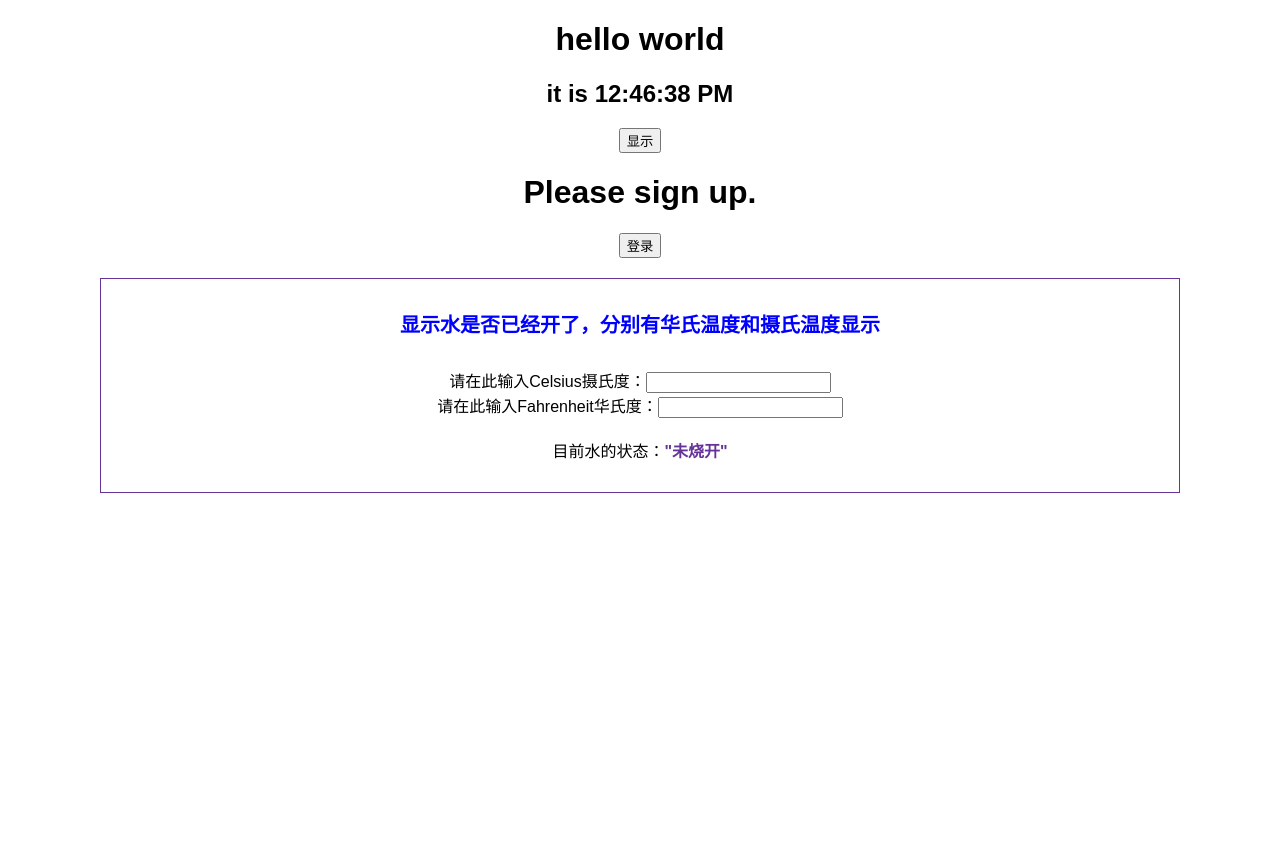
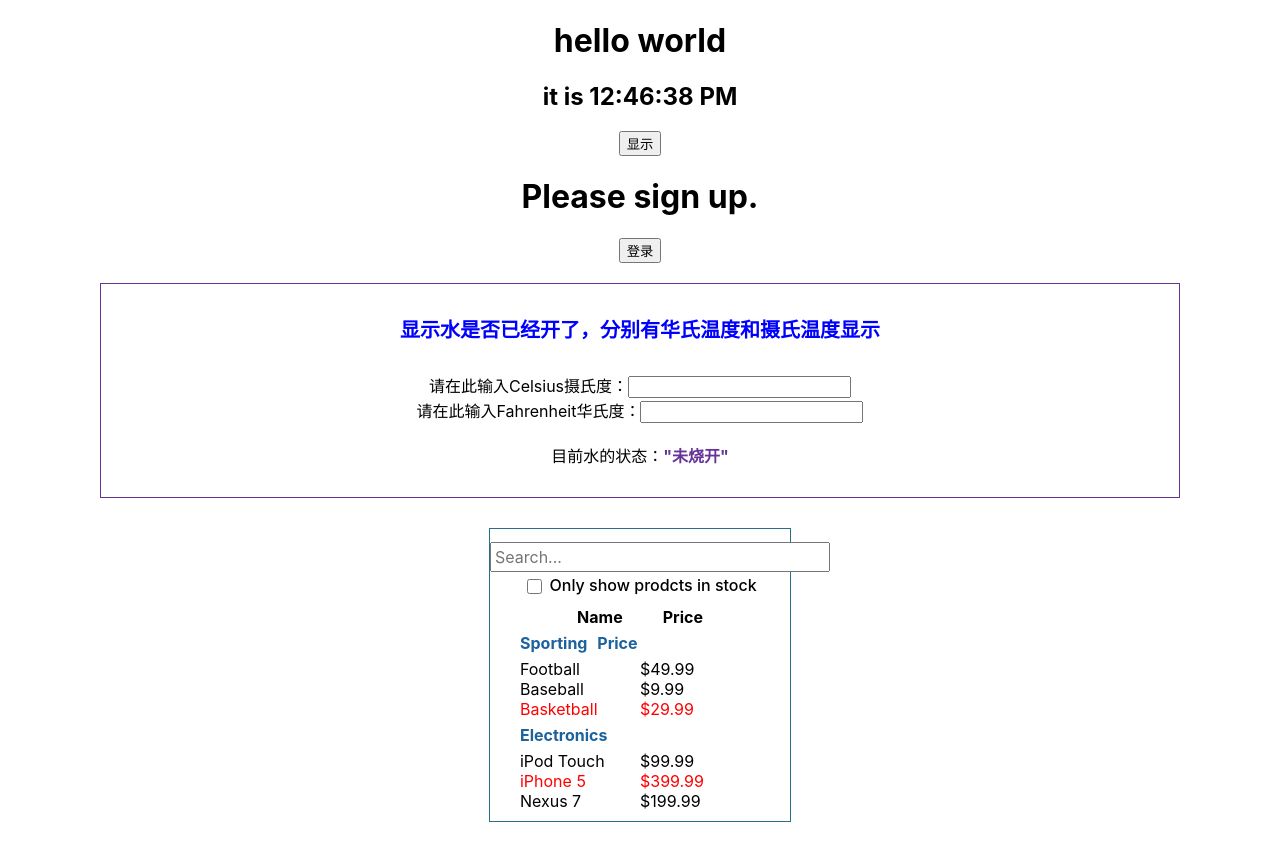
Before and after one commit to ChengMT/react-practice, a React (Create React App) app: page / in a window 1280 px wide. Before the commit the page ends 800 px from the top, so only its background shows below. Built offline with nearby package versions, Linux system fonts and the light colour scheme.

Commit message:
商品分类展示

```diff
--- a/src/App.js
+++ b/src/App.js
@@ -5,6 +5,7 @@ import Clock from './clock/clock.js';
 import Event from './event/envent.js';
 import IsLoggedIn from './isLoggedIn/isLoggedIn.js'
 import Temperature from './temperature/temperature.js';
+import FilterableProductTable from './productTable/filterableProductTable.js';
 
 class App extends Component {
   render() {
@@ -21,6 +22,7 @@ class App extends Component {
         <Event />
         <IsLoggedIn />
         <Temperature />
+        <FilterableProductTable />
       </div>
     );
   }
--- a/src/isLoggedIn/isLoggedIn.js
+++ b/src/isLoggedIn/isLoggedIn.js
@@ -5,6 +5,7 @@ class IsLoggedIn extends React.Component{
     constructor(props){
         super(props);
         this.state = {isloggedIn : true};
+
         this.handleClick = this.handleClick.bind(this);
     }
 
@@ -12,6 +13,7 @@ class IsLoggedIn extends React.Component{
         this.setState({
             isloggedIn : !this.state.isloggedIn
         })
+
     }
 
     render(){
--- /dev/null
+++ b/src/productTable/filterableProductTable.js
@@ -0,0 +1,45 @@
+// 包含整个示例
+import React ,{Component} from 'react';
+import './productTable.css';
+import SearchBar from './searchBar.js';
+import ProductTable from './productTable.js';
+
+
+
+
+class FilterableProductTable extends React.Component{
+    constructor(props){
+        super(props);
+        this.state={
+            search:'',
+            isToggled:false
+        }
+        this.isclick = this.isclick.bind(this);
+    }
+
+    isclick(){
+        this.setState({isToggled:!this.state.isToggled})
+    }
+
+    render(){
+        const list = [
+            {category: "Sporting Goods", price: "$49.99", stocked: true, name: "Football"},
+            {category: "Sporting Goods", price: "$9.99", stocked: true, name: "Baseball"},
+            {category: "Sporting Goods", price: "$29.99", stocked: false, name: "Basketball"},
+            {category: "Electronics", price: "$99.99", stocked: true, name: "iPod Touch"},
+            {category: "Electronics", price: "$399.99", stocked: false, name: "iPhone 5"},
+            {category: "Electronics", price: "$199.99", stocked: true, name: "Nexus 7"}
+        ];
+
+        const isToggled=this.state.isToggled;
+
+        return(
+            <div className='global'>
+                <SearchBar handelHidde={this.isclick}/>
+                <ProductTable list={list} isToggled={isToggled}/>
+            </div>
+        )
+    }
+}
+
+export default FilterableProductTable;
--- /dev/null
+++ b/src/productTable/productCategoryRow.js
@@ -0,0 +1,18 @@
+//  显示每个 类别 的标题
+import React ,{Component} from 'react';
+
+class ProductCategoryRow extends React.Component{
+    constructor(props){
+        super(props);
+    }
+
+    render(){
+        return(
+            <div className='ProductCategoryRow'>
+                {this.props.content}
+            </div>
+        )
+    }
+}
+
+export default ProductCategoryRow;
--- /dev/null
+++ b/src/productTable/productRow.js
@@ -0,0 +1,27 @@
+// 显示每个 产品 的行数据
+import React ,{Component} from 'react';
+
+class ProductRow extends React.Component{
+    constructor(props){
+        super(props);
+
+    }
+
+    render(){
+        // if(! this.props.productStocked){
+        //     document.getElementsByClassName('prodcutlist').item(0).style.backgroundColor = 'red';
+        // }
+        // console.log(document.getElementsByClassName('prodcutlist').style);
+        const productStocked = this.props.productStocked;
+
+        return(
+            <div className='ProductRow'>
+                <div className={productStocked ===false?'prodcutlistRed':'prodcutlist'}>{this.props.prodcutName}</div>
+                {/* <div className='prodcutlist'>{this.props.prodcutName}</div> */}
+                <div className={productStocked ===false?'prodcutlistRed':'prodcutlist'}>{this.props.prodcutPrice}</div>
+            </div>
+        )
+    }
+}
+
+export default ProductRow;
--- /dev/null
+++ b/src/productTable/productTable.css
@@ -0,0 +1,78 @@
+* {
+    font-family: -apple-system, BlinkMacSystemFont, "Segoe UI", Roboto,
+    "Helvetica Neue", Helvetica, "PingFang SC", "Hiragino Sans GB", "Microsoft YaHei",
+    SimSun, sans-serif;
+}
+
+
+/* 以下是searchBar的样式 */
+.search-table{
+    display: block;
+    font-size: 16px;
+    margin: 3px auto;
+    padding: 3px 3px;
+}
+
+.row{
+    text-align: center;
+}
+
+.radio{
+    height: 15px;
+    width: 15px;
+    vertical-align: middle;
+}
+
+.text{
+    font-size: 16px;
+    font-weight: 500;
+    padding: 3px 0;
+}
+
+/*以下是 ProductTable的样式 */
+.information{
+    padding: 10px 0 0 0;
+    font-size: 16px;
+    font-weight: bold;
+}
+
+.name{
+    padding: 0 40px 0 0;
+}
+
+/* 以下是 FilterableProductTable的样式 */
+.global{
+    width: 300px;
+    margin: 30px auto;
+    border: solid 1px rgb(40,112,136);
+    text-align: center;
+    padding: 10px 0;
+}
+
+/* 以下是 ProductCategoryRow  的样式 */
+.ProductCategoryRow{
+    color: rgb(28,98,157);
+    font-weight: bolder;
+    text-align: left;
+    margin: 6px 0 6px 30px;
+    word-spacing: 6px;
+}
+
+/* 以下是 ProductRow 的样式 */
+.ProductRow{
+    width: 245px;
+    margin: 0 auto;
+}
+
+.prodcutlist{
+    display: inline-block;
+    width: 49%;
+    text-align: left;
+}
+
+.prodcutlistRed{
+    display: inline-block;
+    width: 49%;
+    text-align: left;
+    color: red;
+}
--- /dev/null
+++ b/src/productTable/productTable.js
@@ -0,0 +1,66 @@
+// 根据 用户输入 显示和过滤 数据集合
+import React ,{Component} from 'react';
+import ProductCategoryRow from './productCategoryRow.js';
+import ProductRow from './productRow.js';
+
+class ProductTable extends React.Component{
+    constructor(props){
+        super(props);
+        this.filterFunction = this.filterFunction.bind(this);
+        this.conditionS = this.conditionS.bind(this);
+        this.conditionE = this.conditionE.bind(this);
+        this.listDisplay =this.listDisplay.bind(this);
+        this.conditionSt = this.conditionSt.bind(this);
+    }
+
+    // 商品过滤的函数，有2个形参，分别是商品全部目录数组，另一个参数是过滤的方法函数
+    filterFunction(list,condition){
+        // 分别筛选出Sporting和Electronics的商品
+        let result = list.filter(condition);
+        // 点击Only show prodcts in stock的按钮，则隐藏缺货的
+        if(this.props.isToggled){
+            result = result.filter(this.conditionSt);
+        }
+        // 分别用ProductRow来渲染每一行的商品
+        const resultDisplay = result.map(this.listDisplay);
+        return resultDisplay;
+
+    }
+
+    // 过滤Sporting Goods的商品
+    conditionS(vaule){
+        return vaule.category === 'Sporting Goods';
+    }
+
+    // 过滤Electronics的商品
+    conditionE(vaule){
+        return vaule.category === 'Electronics';
+    }
+
+    // 过滤后每一行商品得显示
+    listDisplay(vaule){
+        const a = <ProductRow prodcutName={vaule.name} prodcutPrice={vaule.price} productStocked={vaule.stocked} key={vaule.name}/>
+        return a;
+    }
+
+    // 过滤掉缺货得商品
+    conditionSt(vaule){
+        return vaule.stocked === true;
+    }
+
+    render(){
+        return(
+            <div>
+                <div className='information'>
+                    <span className='name'>Name</span>Price
+                </div>
+                <ProductCategoryRow content='Sporting Price'/>
+                {this.filterFunction(this.props.list,this.conditionS)}
+                <ProductCategoryRow content='Electronics'/>
+                {this.filterFunction(this.props.list,this.conditionE)}
+            </div>
+        )
+    }
+}
+
+export default ProductTable;
--- /dev/null
+++ b/src/productTable/searchBar.js
@@ -0,0 +1,32 @@
+// 接收所有的 用户输入
+import React ,{Component} from 'react';
+
+class SearchBar extends React.Component{
+    constructor(props){
+        super(props);
+        this.handleClick = this.handleClick.bind(this);
+        this.handleChange = this.handleChange.bind(this);
+    }
+
+    handleClick(e){
+        this.props.handelHidde(e.target.value);
+    }
+
+    handleChange(e){
+        this.props.handleSearch(e.target.value);
+    }
+
+    render(){
+        return(
+            <div>
+                <input className ='search-table' size='28' placeholder="Search..." value={this.props.searcheText} onChange={this.handlechange}/>
+                <div className='row'>
+                    <input className='radio' type='checkbox' onChange={this.handleClick}/><span className='text'> Only show prodcts in stock</span>
+                </div>
+
+            </div>
+        )
+    }
+}
+
+export default SearchBar;
```
